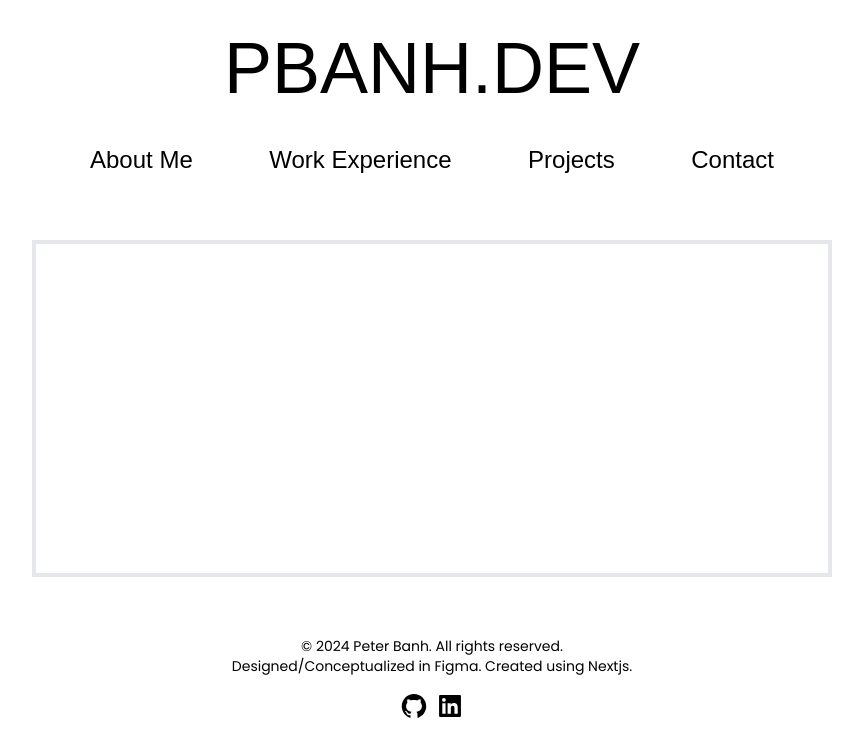
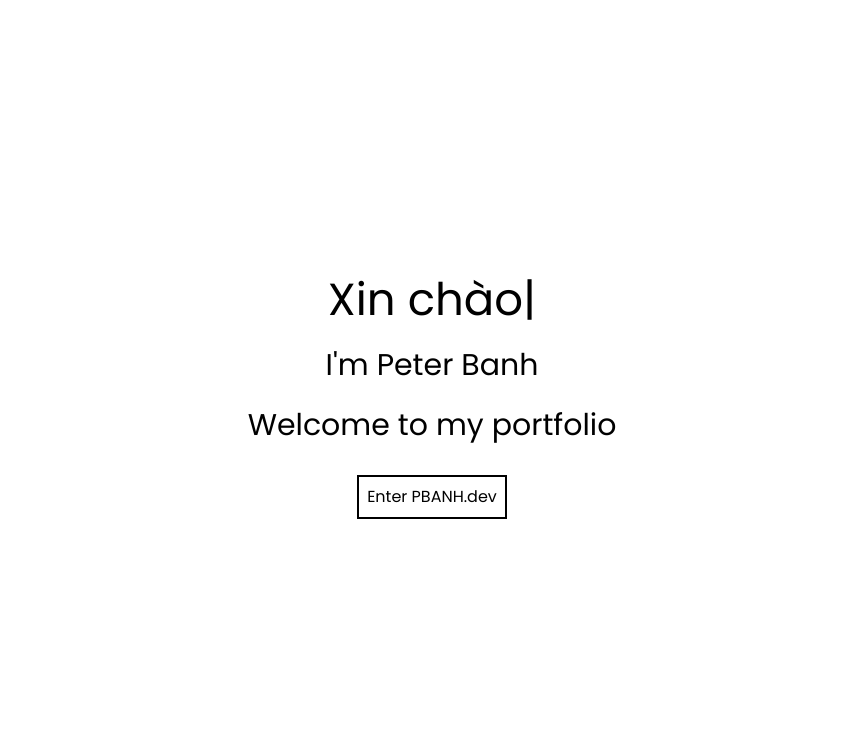
Before and after one commit to banhpete/portfolio, a Next.js app: page / in a window 1280 px wide. Shown: the top 756 px of the page, without its empty margins (208-1071 px from the left). Built offline with nearby package versions, Linux system fonts and the light colour scheme; a web font is replaced by a local one; what tailwindcss-animated would draw is missing.

Commit message:
Add home page

```diff
--- a/app/components/PortfolioFooter.tsx
+++ b/app/components/PortfolioFooter.tsx
@@ -12,13 +12,13 @@
       <p>Designed/Conceptualized in Figma. Created using Nextjs.</p>
       <div className={`my-4 w-16 flex justify-between`}>
         <a rel="noopener noreferrer" href="https://github.com/banhpete">
-          <AiFillGithub className="size-7" />
+          <AiFillGithub className="size-7 transition hover:scale-125 hover:fill-blue-600" />
         </a>
         <a
           rel="noopener noreferrer"
           href="https://www.linkedin.com/in/peter-banh/"
         >
-          <AiFillLinkedin className="size-7" />
+          <AiFillLinkedin className="size-7 transition hover:scale-125 hover:fill-blue-600" />
         </a>
       </div>
     </footer>
--- a/app/page.tsx
+++ b/app/page.tsx
@@ -1,7 +1,36 @@
+"use client";
+
+import Link from "next/link";
+import Button from "./components/Button";
+import { TypeAnimation } from "react-type-animation";
+
 export default function Home() {
+  const steps = {
+    "1": "Hello",
+    "2": "Xin chào",
+    "3": "你好",
+  };
+
   return (
-    <div className="flex  flex-grow justify-center">
-      <div className="mt-10 w-[800px] border-4  h-5/6"></div>
+    <div
+      className={`absolute h-full w-full bg-white top-0 left-0 flex flex-col justify-center items-center`}
+    >
+      <h1 className="text-3xl">
+        {" "}
+        <TypeAnimation
+          sequence={["Hello", 2000, "Xin chào", 2000, "你好", 2000]}
+          wrapper="span"
+          speed={20}
+          deletionSpeed={20}
+          style={{ fontSize: "1.5em", display: "inline-block" }}
+          repeat={Infinity}
+        />
+      </h1>
+      <h1 className="text-3xl mt-6">I'm Peter Banh</h1>
+      <h1 className="text-3xl mt-6">Welcome to my portfolio</h1>
+      <Link href="/about">
+        <Button className="mt-8">Enter PBANH.dev</Button>
+      </Link>
     </div>
   );
 }
--- a/package.json
+++ b/package.json
@@ -15,6 +15,7 @@
     "react-icons": "^5.3.0",
     "react-sketch-canvas": "^6.2.0",
     "react-tooltip": "^5.28.0",
+    "react-type-animation": "^3.2.0",
     "react-vertical-timeline-component": "^3.6.0"
   },
   "devDependencies": {
```
Also changed, not shown: 1 other file (tests, documents, lock files or other folders).
